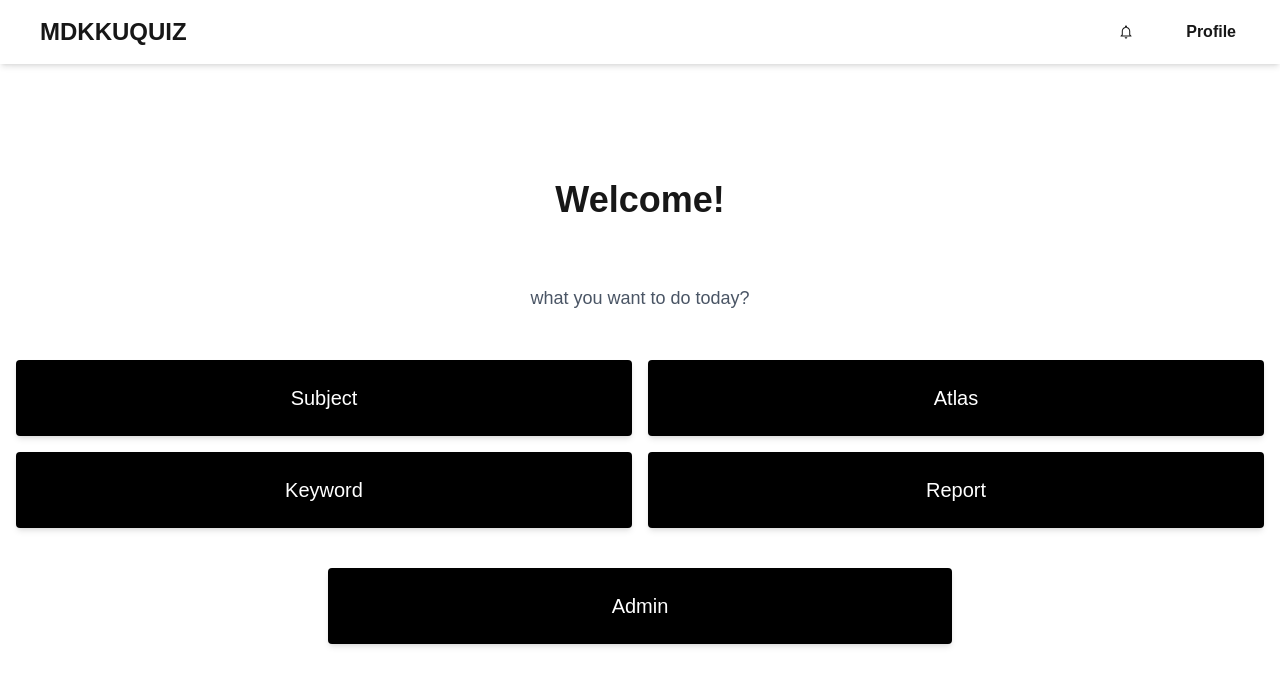
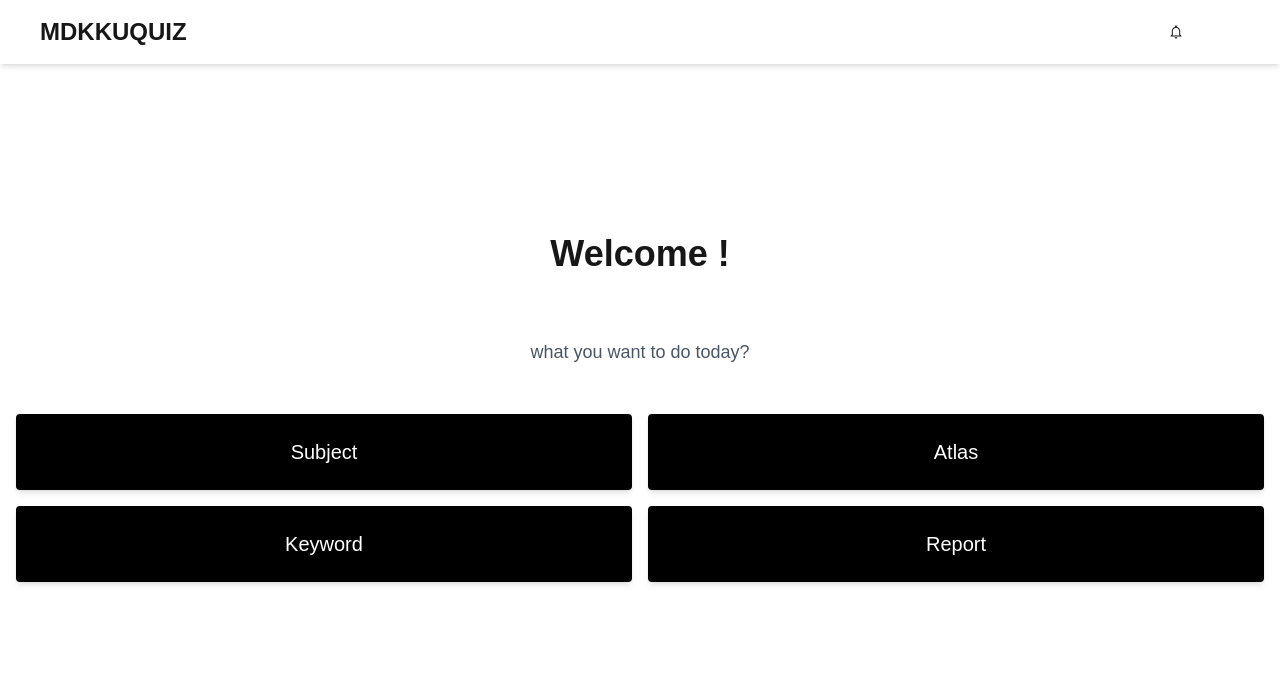
Before and after one commit to panascha/MDKKUQUIZ, a Next.js app: page /main in a window 1280 px wide. Shown: the top 686 px of the page. Built offline with nearby package versions, Linux system fonts and the light colour scheme; no server answers; sample sign-in values are in the browser's storage.

Commit message:
fix request user

```diff
--- a/src/app/main/page.tsx
+++ b/src/app/main/page.tsx
@@ -4,15 +4,17 @@ import Link from 'next/link';
 import Navbar from '@/components/Navbar';
 import ProtectedPage from '@/components/ProtectPage';
 import { useUser } from '@/hooks/useUser';
+import { Role_type } from '@/config/role';
 
 const Main = () => {
     const { user } = useUser();
+    const admin = user?.role == Role_type.SADMIN || user?.role == Role_type.ADMIN;
     return (
         <ProtectedPage>
             <Navbar/>
             <div className="container mx-auto flex flex-col items-center justify-center min-h-screen gap-4">
                 <div className="flex items-center justify-center m-8">
-                    <h1 className="text-4xl font-bold text-center">Welcome!</h1>
+                    <h1 className="text-4xl font-bold text-center">Welcome {user?.name}!</h1>
                 </div>
                 <div className="flex items-center justify-center m-4">
                     <p className="text-lg text-gray-600 text-center">what you want to do today?</p>
@@ -32,11 +34,13 @@ const Main = () => {
                         Report
                     </Link>
                 </div>
-                <div className='grid grid-cols-1 gap-4 left-0 right-0 top-0 bottom-0 p-2 w-1/2'>
-                    <Link href="/admin" className="box bg-black text-white text-center text-xl p-6 rounded shadow-md hover:bg-primary transition duration-300 ease-in-out">
-                        Admin
-                    </Link>
-                </div>
+                {admin? (
+                    <div className='grid grid-cols-1 gap-4 left-0 right-0 top-0 bottom-0 p-2 w-1/2'>
+                        <Link href="/admin" className="box bg-black text-white text-center text-xl p-6 rounded shadow-md hover:bg-red-900 transition duration-300 ease-in-out">
+                            Admin
+                        </Link>
+                    </div>
+                ):(null)}
             </div>
         </ProtectedPage>
     );
--- a/src/components/Navbar.tsx
+++ b/src/components/Navbar.tsx
@@ -53,7 +53,7 @@ export default function Navbar() {
                     </button>
                     <div className="relative">
                         <button onClick={toggleProfile} className="text-base font-semibold hover:bg-gray-100 py-2 px-5 rounded transition duration-300 ease-in-out">
-                            Profile
+                            {user?.name}
                         </button>
                         {isProfileOpen && (
                             <div className="absolute top-full mt-2 right-0 w-48 bg-white shadow-lg rounded-lg z-10 transform opacity-100 scale-100">
--- a/src/components/ProtectPage.tsx
+++ b/src/components/ProtectPage.tsx
@@ -1,17 +1,21 @@
 "use client";
 import { useSession } from "next-auth/react";
-import { redirect } from "next/navigation";
+import { useEffect } from "react";
+import { useRouter } from "next/navigation";
 import { FrontendRoutes } from "@/config/apiRoutes";
-import React from "react";
 
 const ProtectedPage = ({ children }: { children: React.ReactNode }) => {
   const { data: session, status } = useSession();
+  const router = useRouter();
 
-  if (status === "loading") return <p>Loading...</p>;
+  useEffect(() => {
+    if (status === "unauthenticated") {
+      router.replace(FrontendRoutes.HOMEPAGE);
+    }
+  }, [status, router]);
 
-  if (!session) {
-    redirect(FrontendRoutes.HOMEPAGE);
-    return null; // Prevent further rendering
+  if (status === "loading" || status === "unauthenticated") {
+    return null; // or a spinner
   }
 
   return <>{children}</>;
```
Also changed, not shown: src/app/subjects/page.tsx (added).
